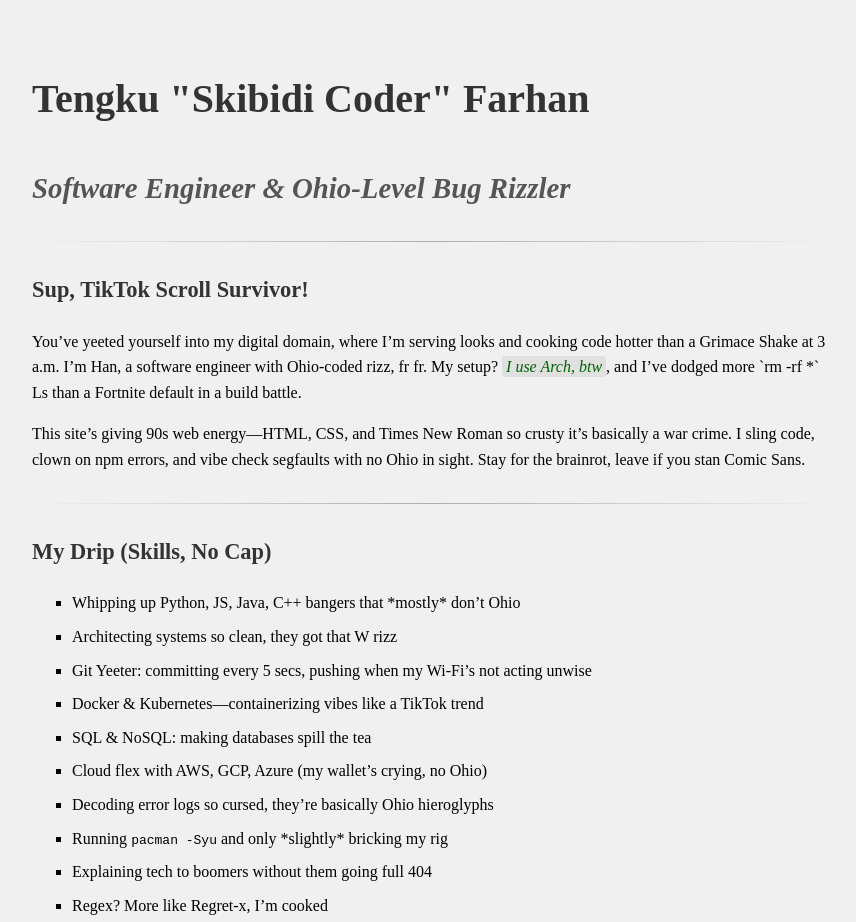
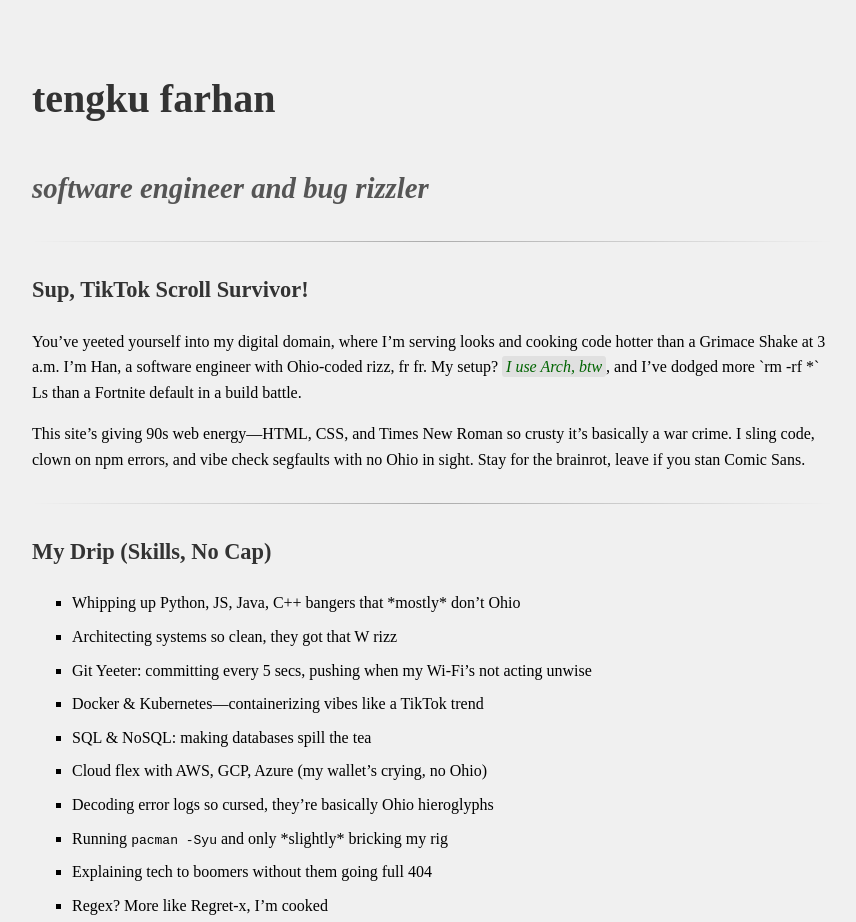
Before and after one commit to tfarhan00/tfarhan00.github.io, a plain HTML site: page index.html in a window 1280 px wide. Shown: the top 922 px of the page, without its empty margins (208-1064 px from the left). Drawn offline with Linux system fonts and the light colour scheme.

Commit message:
solo leveling

```diff
--- a/index.html
+++ b/index.html
@@ -3,7 +3,7 @@
 <head>
     <meta charset="UTF-8">
     <meta name="viewport" content="width=device-width, initial-scale=1.0">
-    <title>kebhhan - software eng.</title>
+    <title>tengku farhan - software eng.</title>
     <style>
         /* Retro Reset, No Borders, Left-Aligned Vibes */
         body {
@@ -106,8 +106,8 @@
 </head>
 <body>
 
-    <h1>Tengku "Skibidi Coder" Farhan</h1>
-    <h2>Software Engineer & Ohio-Level Bug Rizzler</h2>
+    <h1>tengku farhan</h1>
+    <h2>software engineer and bug rizzler</h2>
 
     <hr>
 
```
